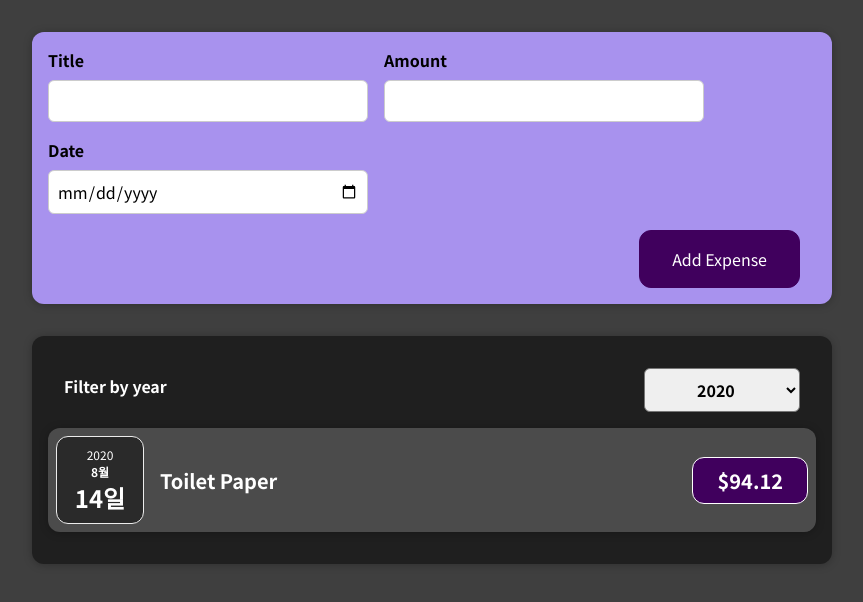
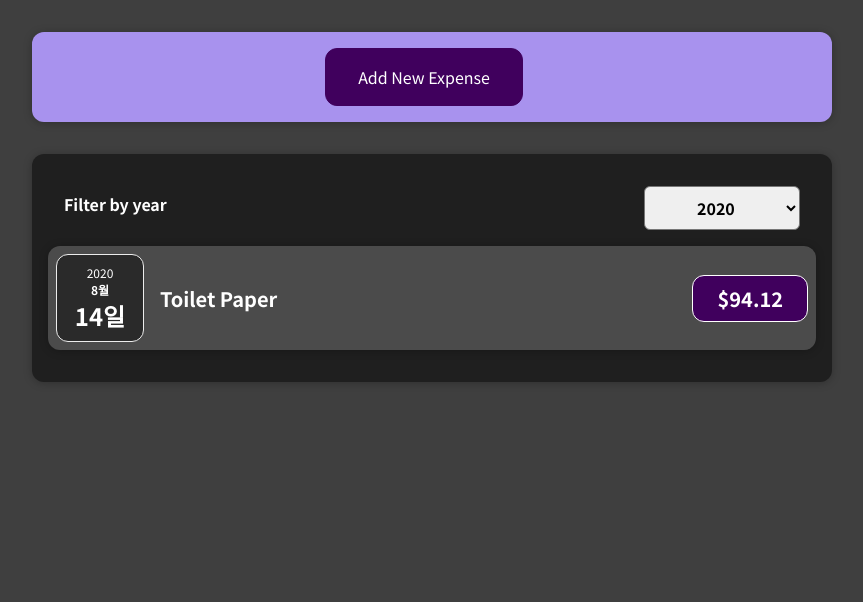
Before and after one commit to YangHyeonBin/react-study, a React (Create React App) app: page / in a window 1280 px wide. Shown: the top 602 px of the page, without its empty margins (208-1071 px from the left). Built offline with nearby package versions, Linux system fonts and the light colour scheme.

Commit message:
과제는 여기까지

```diff
--- a/src/components/NewExpenses/ExpenseForm.js
+++ b/src/components/NewExpenses/ExpenseForm.js
@@ -95,6 +95,7 @@
         </div>
       </div>
       <div className="new-expense__actions">
+        <button type="button">Cancel</button>
         <button type="submit">Add Expense</button>
       </div>
     </form>
--- a/src/components/NewExpenses/NewExpense.js
+++ b/src/components/NewExpenses/NewExpense.js
@@ -1,27 +1,50 @@
-import React from 'react';
+import React, { useState } from 'react'
 
-import ExpenseForm from './ExpenseForm';
-import './NewExpense.css';
+import ExpenseForm from './ExpenseForm'
+import './NewExpense.css'
 
 // 사용자 input으로 새로운 expenses 받는 컴포넌트
 // input을 위한 form 반환이 목적 -> 별도 컴포넌트로 분리: ExpenseForm
 
 // function 키워드로도, 화살표 함수와 변수 선언하는 키워드로도 컴포넌트 생성 가능
-const NewExpense = (props) => { // 부모 컴포넌트인 App에서 정의한 속성 가져와 속성 값인 함수 실행하기 위해 props 받음
-  const saveExpenseDataHandler = (enteredExpenseData) => { // user가 새로운 expenseData를 저장했을 때(라는 자체 이벤트 prop을 아래에 만들었음) 실행할 함수 // 매개변수로 자식 컴포넌트(ExpenseForm)의 데이터(=submitHandler에서 생성한 expenseData 객체)를 받음
-    const expenseData = { // 새로운 객체
+const NewExpense = (props) => {
+  // 부모 컴포넌트인 App에서 정의한 속성 가져와 속성 값인 함수 실행하기 위해 props 받음
+  const saveExpenseDataHandler = (enteredExpenseData) => {
+    // user가 새로운 expenseData를 저장했을 때(라는 자체 이벤트 prop을 아래에 만들었음) 실행할 함수 // 매개변수로 자식 컴포넌트(ExpenseForm)의 데이터(=submitHandler에서 생성한 expenseData 객체)를 받음
+    const expenseData = {
+      // 새로운 객체
       ...enteredExpenseData, // 자식 컴포넌트의 데이터를 ...로 훑어 이 객체에 저장
-      id: Math.random().toString() // 데이터 식별 위해 id 부여
-    };
+      id: Math.random().toString(), // 데이터 식별 위해 id 부여
+    }
 
-    props.onAddExpense(expenseData);
-  };
+    props.onAddExpense(expenseData)
+  }
+
+  const [buttonClicked, setButtonClick] = useState('')
+
+  const buttonClickHandler = (e) => {
+    setButtonClick(e.target.textContent)
+  }
+
+  let buttonClickController = (
+    <div className="new-expense">
+      <button onClick={buttonClickHandler}>Add New Expense</button>
+    </div>
+  )
+
+  if (buttonClicked) {
+    buttonClickController = (
+      <div className="new-expense">
+        <ExpenseForm onSaveExpenseData={saveExpenseDataHandler} />
+      </div>
+    )
+  }
 
   return (
-    <div className="new-expense">
-      <ExpenseForm onSaveExpenseData={saveExpenseDataHandler} />
+    <div>
+      {buttonClickController}
     </div>
   )
 }
 
-export default NewExpense;
+export default NewExpense
```
